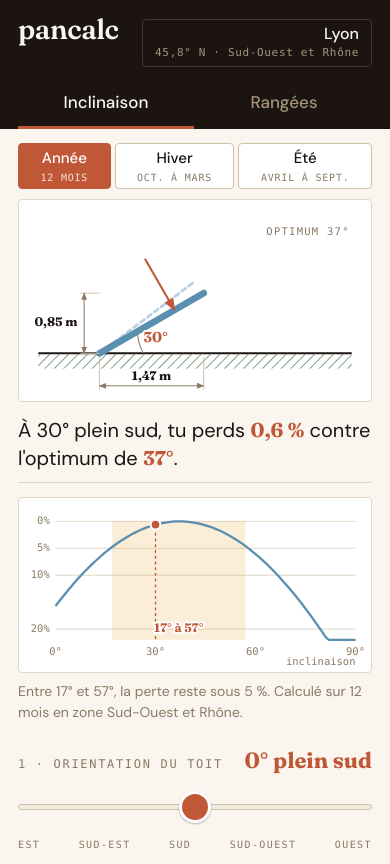
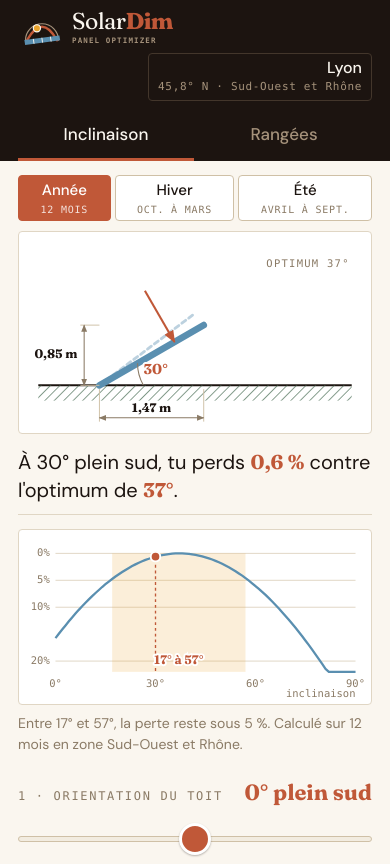
Before and after one commit to niqoz/pancalc, a website with bundled scripts: page docs/index.html in a window 390 px wide. Shown: the top 864 px of the page. Built offline with nearby package versions, Linux system fonts and the light colour scheme.

Commit message:
Adopte l'identité SolarDim Panel Optimizer

```diff
--- a/docs/index.html
+++ b/docs/index.html
@@ -3,8 +3,8 @@
 <head>
 <meta charset="utf-8">
 <meta name="viewport" content="width=device-width, initial-scale=1, viewport-fit=cover">
-<title>pancalc — inclinaison et distance entre rangées</title>
-<meta name="description" content="Inclinaison optimale et distance entre rangées pour le photovoltaïque. Fonctionne hors connexion.">
+<title>SolarDim — Panel Optimizer</title>
+<meta name="description" content="Outil satellite SolarDim pour optimiser l’inclinaison et la distance entre rangées photovoltaïques. Fonctionne hors connexion.">
 <meta name="theme-color" content="#1C1410">
 <link rel="manifest" href="manifest.webmanifest">
 <link rel="icon" href="icon-192.png">
@@ -14,7 +14,13 @@
 <body>
 
 <header class="entete">
-  <h1>pancalc</h1>
+  <h1 class="marque">
+    <img class="marque-symbole" src="brandmark-panel.svg" alt="">
+    <span class="marque-textes">
+      <span class="marque-nom"><span>Solar</span><strong>Dim</strong></span>
+      <span class="marque-produit">Panel Optimizer</span>
+    </span>
+  </h1>
   <button type="button" id="ouvrir-site" class="site-resume" aria-expanded="false" aria-controls="site">
     <span id="site-libelle">Lyon</span>
     <span id="site-detail">45,8° N · Sud-Ouest</span>
--- a/docs/installer.js
+++ b/docs/installer.js
@@ -54,7 +54,7 @@ export function initInstallation({ bloc, texte, bouton }) {
   addEventListener("beforeinstallprompt", (e) => {
     e.preventDefault(); // sinon le navigateur affiche sa propre bannière
     invite = e;
-    montrer("Garde pancalc sous la main, même sans réseau.", true);
+    montrer("Garde SolarDim Panel Optimizer sous la main, même sans réseau.", true);
   });
 
   bouton.addEventListener("click", async () => {
--- a/docs/solar.js
+++ b/docs/solar.js
@@ -1,4 +1,4 @@
-/* Moteur solaire de pancalc.
+/* Moteur solaire de SolarDim Panel Optimizer.
    Convention d'azimut utilisée partout : 0 = plein sud, négatif vers l'est,
    positif vers l'ouest (même convention que PVGIS et que les fiches
    d'installateur françaises). Angles en degrés a l'interface, radians en
--- a/docs/style.css
+++ b/docs/style.css
@@ -1,5 +1,5 @@
-/* pancalc — palette « Terrasse », portée depuis SolarDim pour que les deux
-   applications se reconnaissent : beige papier, encre brune, terracotta en
+/* SolarDim Panel Optimizer — palette « Terrasse » de l'application mère :
+   beige papier, encre brune, terracotta en
    accent, Fraunces en titres et DM Sans en corps. La séparation se fait au
    trait, jamais à l'ombre, et les étiquettes passent en petites capitales
    monospacées. Les schémas gardent leur langage de plan d'exécution, mais
@@ -118,13 +118,28 @@ h1, .chiffre {
 /* --- Entête -------------------------------------------------------------- */
 
 .entete {
-  display: flex; align-items: baseline; gap: 14px; flex-wrap: wrap;
-  padding: 14px var(--gouttiere) 12px;
+  display: flex; align-items: center; gap: 14px; flex-wrap: wrap;
+  padding: 10px var(--gouttiere);
   background: var(--bandeau); color: var(--sur-bandeau);
 }
-.entete h1 {
-  margin: 0; font-size: 28px; font-weight: 600; line-height: 1.1;
-  letter-spacing: -0.015em;
+.marque {
+  display: flex; align-items: center; gap: 9px; margin: 0;
+  min-width: 0; line-height: 1;
+}
+.marque-symbole {
+  display: block; width: 58px; height: 42px; flex: 0 0 auto;
+}
+.marque-textes { display: flex; flex-direction: column; gap: 4px; min-width: 0; }
+.marque-nom {
+  font-size: 27px; font-weight: 400; letter-spacing: -0.025em;
+  white-space: nowrap;
+}
+.marque-nom strong { color: var(--terracotta); font-weight: 750; }
+.marque-produit {
+  color: var(--bandeau-estompe);
+  font-family: ui-monospace, "SFMono-Regular", "Cascadia Mono", Menlo, Consolas, monospace;
+  font-size: 9px; font-weight: 600; letter-spacing: 0.19em;
+  line-height: 1; text-transform: uppercase; white-space: nowrap;
 }
 .site-resume {
   margin-left: auto; display: flex; flex-direction: column; align-items: flex-end;
@@ -137,6 +152,15 @@ h1, .chiffre {
 #site-detail {
   font-family: ui-monospace, "SFMono-Regular", Menlo, Consolas, monospace;
   font-size: 11px; letter-spacing: 0.06em; color: var(--bandeau-estompe);
+}
+
+@media (max-width: 430px) {
+  .entete { gap: 8px; }
+  .marque { gap: 6px; }
+  .marque-symbole { width: 48px; height: 35px; }
+  .marque-nom { font-size: 23px; }
+  .marque-produit { font-size: 7.5px; letter-spacing: 0.15em; }
+  .site-resume { padding-inline: 9px; }
 }
 
 /* --- Panneau de site ----------------------------------------------------- */
--- a/docs/sw.js
+++ b/docs/sw.js
@@ -1,4 +1,4 @@
-/* Service worker — pancalc.
+/* Service worker — SolarDim Panel Optimizer.
 
    L'application doit marcher sans réseau sur un chantier, et se mettre à
    jour toute seule dès qu'il y en a. Les deux exigences se concilient par
@@ -13,6 +13,7 @@ const ASSETS = [
   "./",
   "./index.html",
   "./style.css",
+  "./brandmark-panel.svg",
   "./app.js",
   "./draw.js",
   "./solar.js",
--- a/package.json
+++ b/package.json
@@ -1,7 +1,7 @@
 {
-  "name": "pancalc",
+  "name": "solardim-panel-optimizer",
   "version": "1.0.0",
-  "description": "Calcul d'inclinaison et de distance entre rangees de panneaux solaires",
+  "description": "Application satellite SolarDim pour optimiser l'inclinaison et la distance entre rangees de panneaux solaires",
   "type": "module",
   "private": true,
   "scripts": {
```
Also changed, not shown: CLAUDE.md (+4 -4 lines), README.md, design/propositions-logo/01-signature-horizontale.png (added), design/propositions-logo/02-panneau-integre.png (added), design/propositions-logo/03-embleme-vertical.png (added), docs/brandmark-panel.svg (added), docs/icon-192.png, docs/icon-512.png, docs/manifest.webmanifest, 1 other file.
